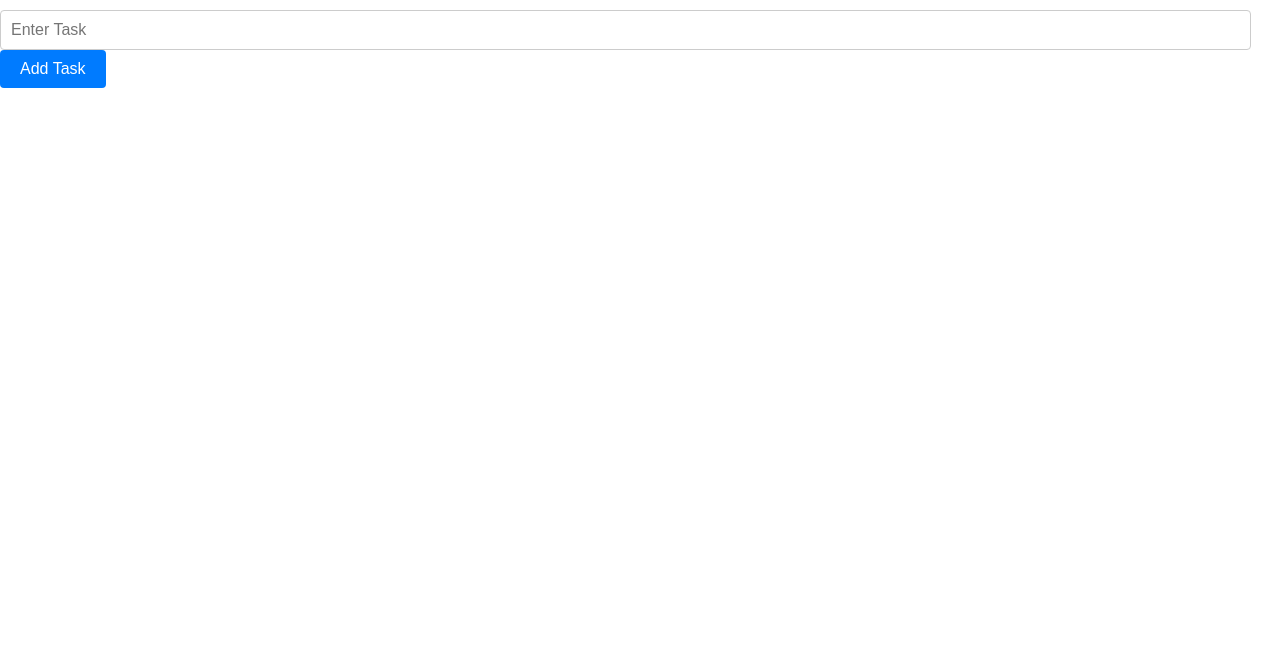
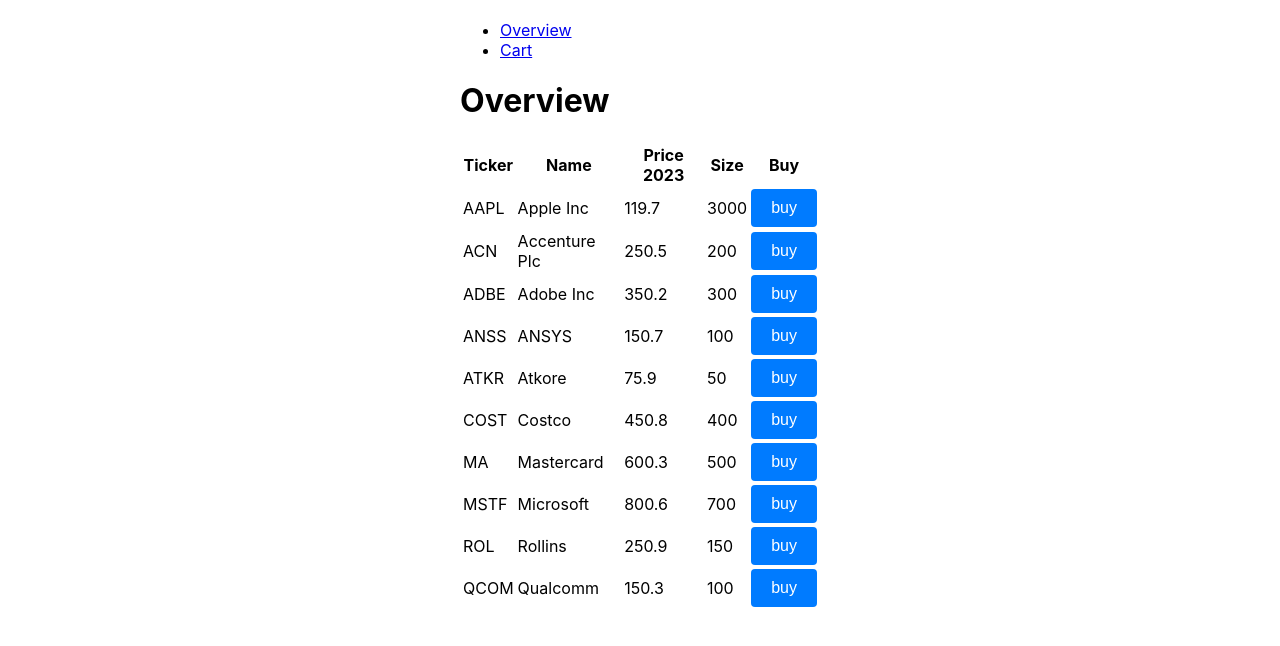
Before and after one commit to lswebdevelops/react-tasks-app, a React (Create React App) app: page / in a window 1280 px wide. Shown: the top 646 px of the page. Built offline with nearby package versions, Linux system fonts and the light colour scheme.

Commit message:
now when buy is clicked, it add the value price

```diff
--- a/package.json
+++ b/package.json
@@ -10,7 +10,8 @@
     "gh-pages": "^5.0.0",
     "react": "^18.2.0",
     "react-dom": "^18.2.0",
-    "react-icons": "^4.8.0",
+    "react-icons": "^4.10.1",
+    "react-router-dom": "^6.14.1",
     "react-scripts": "5.0.1",
     "uniqid": "^5.4.0",
     "web-vitals": "^2.1.4"
--- a/src/App.js
+++ b/src/App.js
@@ -1,78 +1,107 @@
-import React, {Component } from "react";
-import uniqid from 'uniqid';
-import './Styles/Components.css';
-import Overview  from "./Components/Overview";
-
+// App.js
+import React, { Component } from "react";
+import { BrowserRouter as Router, Route, Routes, Link } from "react-router-dom";
+import uniqid from "uniqid";
+import Overview from "./Components/Overview";
+import Cart from "./Components/Cart";
+import "./Styles/Components.css";
 
 class App extends Component {
-  constructor(){
+  constructor() {
     super();
+    const tasksFromStorage = localStorage.getItem("tasks");
+    const initialTasks = tasksFromStorage ? JSON.parse(tasksFromStorage) : [];
     this.state = {
       task: {
         text: "",
         id: uniqid(),
-        },
-        tasks: []
-    }
+      },
+      tasks: initialTasks,
+      cartItems: [], // Initialize an empty array for cart items
+    };
   }
 
-  handleChanges = (e) => {
-      this.setState=({
-       task: {
-        text: e.target.value,
-        id: this.state.task.id,
-      },
-    });
-  };
-
-
-
+  componentDidUpdate() {
+    const { tasks } = this.state;
+    localStorage.setItem("tasks", JSON.stringify(tasks));
+  }
 
   onSubmitTask = (e) => {
     e.preventDefault();
-    // avoiding empty tasks:
-    if(this.state.task.text.trim() === ""){
+    if (this.state.task.text.trim() === "") {
       return;
     }
-    // end of avoiding empty tasks
-    this.setState({
-      tasks: this.state.tasks.concat(this.state.task),
-      task: { text: "",
-      id: uniqid()
-  },
-    });
+    const newTask = {
+      text: this.state.task.text,
+      id: uniqid(),
+    };
+    this.setState(
+      (prevState) => ({
+        tasks: [...prevState.tasks, newTask],
+        task: {
+          text: "",
+          id: uniqid(),
+        },
+      }),
+      () => {
+        localStorage.setItem("tasks", JSON.stringify(this.state.tasks));
+      }
+    );
   };
 
+  // Function to add an item to the cart
+  addToCart = (item) => {
+    const { cartItems } = this.state;
+    const existingItem = cartItems.find((cartItem) => cartItem.id === item.id);
 
+    if (existingItem) {
+      const updatedCartItems = cartItems.map((cartItem) => {
+        if (cartItem.id === item.id) {
+          return {
+            ...cartItem,
+            price2023: cartItem.price2023 * 2,
+          };
+        }
+        return cartItem;
+      });
 
-
-
+      this.setState({
+        cartItems: updatedCartItems,
+      });
+    } else {
+      this.setState((prevState) => ({
+        cartItems: [...prevState.cartItems, item],
+      }));
+    }
+  };
 
   render() {
-    const {task, tasks }  = this.state;
+    const { task, tasks, cartItems } = this.state;
+    return (
+      <Router>
+        <div className="container">
+          <nav>
+            <ul>
+              <li>
+                <Link to="/">Overview</Link>
+              </li>
+              <li>
+                <Link to="/cart">Cart</Link>
+              </li>
+            </ul>
+          </nav>
 
-    return(
-     <div>
-       <form onSubmit={this.onSubmitTask}>
-         <label htmlFor="taskInput"></label>
-         <input
-           type="text"
-           id="taskInput"
-           onChange={this.handleChanges}
-           value={task.text}
-           placeholder="Enter Task"
-           />
-         <button type="submit">
-           Add Task
-         </button>
-       </form>
-       <Overview
-         tasks={tasks}
-         />
-     </div>
-    )
- }
-
+          <Routes>
+            <Route
+              path="/"
+              element={<Overview tasks={tasks} addToCart={this.addToCart} />}
+            />
+            <Route path="/cart" element={<Cart cartItems={cartItems} />} />
+          </Routes>
+        </div>
+      </Router>
+    );
+  }
 }
 
 export default App;
--- /dev/null
+++ b/src/Components/Cart.jsx
@@ -0,0 +1,35 @@
+import React from "react";
+
+const Cart = (props) => {
+    return (
+      <div>
+        <h1>Cart</h1>
+        <table>
+          <thead>
+            <tr>
+              <th>ID</th>
+              <th>Ticker</th>
+              <th>Name</th>
+              <th>Price 2023</th>
+              <th>Size</th>
+            </tr>
+          </thead>
+          <tbody>
+            {props.cartItems.map((item, index) => {
+              return (
+                <tr key={index}>
+                  <td>{item.id}</td>
+                  <td>{item.ticker}</td>
+                  <td>{item.name}</td>
+                  <td>{item.price2023}</td>
+                  <td>{item.size}</td>
+                </tr>
+              );
+            })}
+          </tbody>
+        </table>
+      </div>
+    );
+  };
+
+export default Cart;
--- a/src/Components/Overview.js
+++ b/src/Components/Overview.js
@@ -1,15 +1,109 @@
-import '../Styles/Components.css';
-import React from 'react';
+import "../Styles/Components.css";
 
 const Overview = (props) => {
-    const { tasks } = props;
+  const stocksData = [
+    {
+      id: 100,
+      ticker: "AAPL",
+      name: "Apple Inc",
+      price2023: 119.7,
+      size: 3000,
+    },
+    {
+      id: 101,
+      ticker: "ACN",
+      name: "Accenture Plc",
+      price2023: 250.5,
+      size: 200,
+    },
+    {
+      id: 102,
+      ticker: "ADBE",
+      name: "Adobe Inc",
+      price2023: 350.2,
+      size: 300,
+    },
+    {
+      id: 103,
+      ticker: "ANSS",
+      name: "ANSYS",
+      price2023: 150.7,
+      size: 100,
+    },
+    {
+      id: 104,
+      ticker: "ATKR",
+      name: "Atkore",
+      price2023: 75.9,
+      size: 50,
+    },
+    {
+      id: 105,
+      ticker: "COST",
+      name: "Costco",
+      price2023: 450.8,
+      size: 400,
+    },
+    {
+      id: 106,
+      ticker: "MA",
+      name: "Mastercard",
+      price2023: 600.3,
+      size: 500,
+    },
+    {
+      id: 107,
+      ticker: "MSTF",
+      name: "Microsoft",
+      price2023: 800.6,
+      size: 700,
+    },
+    {
+      id: 108,
+      ticker: "ROL",
+      name: "Rollins",
+      price2023: 250.9,
+      size: 150,
+    },
+    {
+      id: 109,
+      ticker: "QCOM",
+      name: "Qualcomm",
+      price2023: 150.3,
+      size: 100,
+    },
+  ];
 
-    return (
-        <ul>
-            {tasks.map((task) => {
-                return <li key={task.id}>{task.text}</li>
-            })}
-        </ul>
-    )
-}
+  return (
+    <div>
+      <h1>Overview</h1>
+      <table>
+        <thead>
+          <tr>
+            <th>Ticker</th>
+            <th>Name</th>
+            <th>Price 2023</th>
+            <th>Size</th>
+            <th>Buy</th>
+          </tr>
+        </thead>
+        <tbody>
+          {stocksData.map((stock) => {
+            return (
+              <tr key={stock.id}>
+                <td>{stock.ticker}</td>
+                <td>{stock.name}</td>
+                <td>{stock.price2023}</td>
+                <td>{stock.size}</td>
+                <td>
+                  <button onClick={() => props.addToCart(stock)}>buy</button>
+                </td>
+              </tr>
+            );
+          })}
+        </tbody>
+      </table>
+    </div>
+  );
+};
 export default Overview;
--- a/src/Styles/Components.css
+++ b/src/Styles/Components.css
@@ -1,5 +1,5 @@
 *{
-  background-color: white;
+  background-color: white
 }
 .container {
   max-width: 360px;
```
Also changed, not shown: src/Components/Footer.js (deleted, +0 -17 lines), src/Styles/Footer.css (deleted, +0 -13 lines), 2 other files (tests, documents, lock files or other folders).
